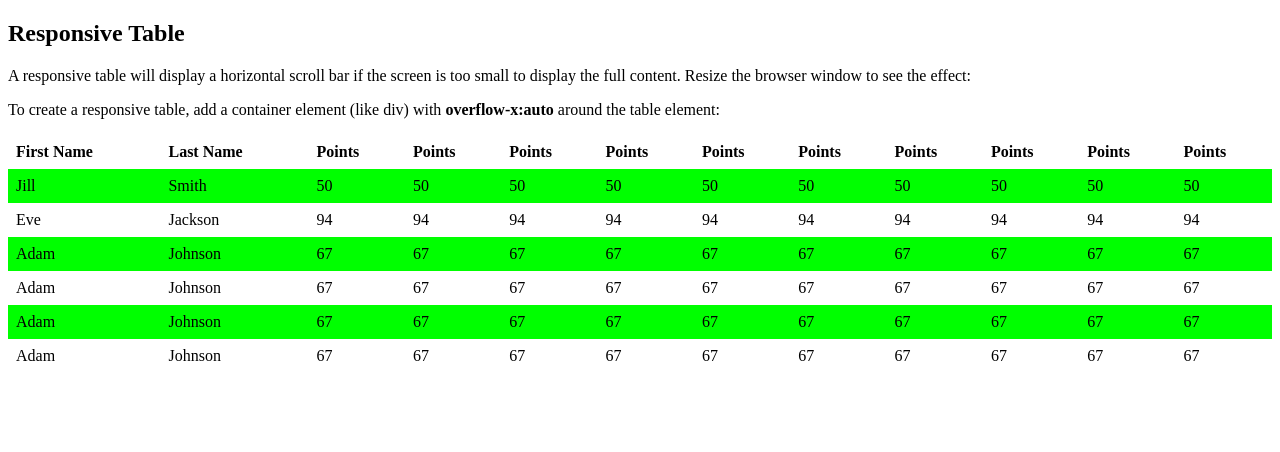
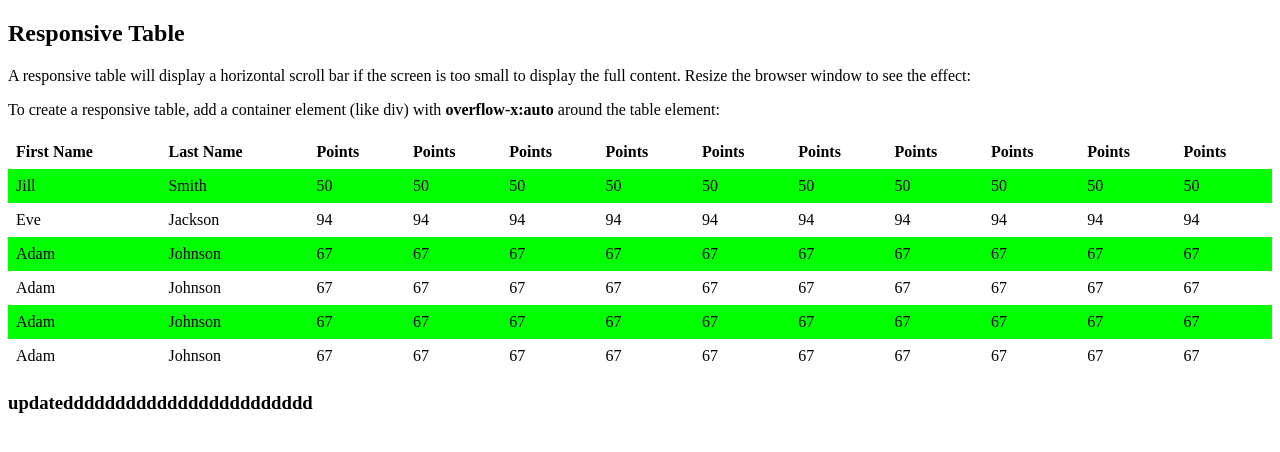
Before and after one commit to davinkse/sithu, a plain HTML site: page index.html in a window 1280 px wide. Drawn offline with Linux system fonts and the light colour scheme.

Commit message:
Update index.html

```diff
--- a/index.html
+++ b/index.html
@@ -127,6 +127,6 @@ small to display the full content. Resize the browser window to see the effect:<
     </tr>
   </table>
 </div>
-
+<h3>updatedddddddddddddddddddddddd</h3>
 </body>
 </html>
```
